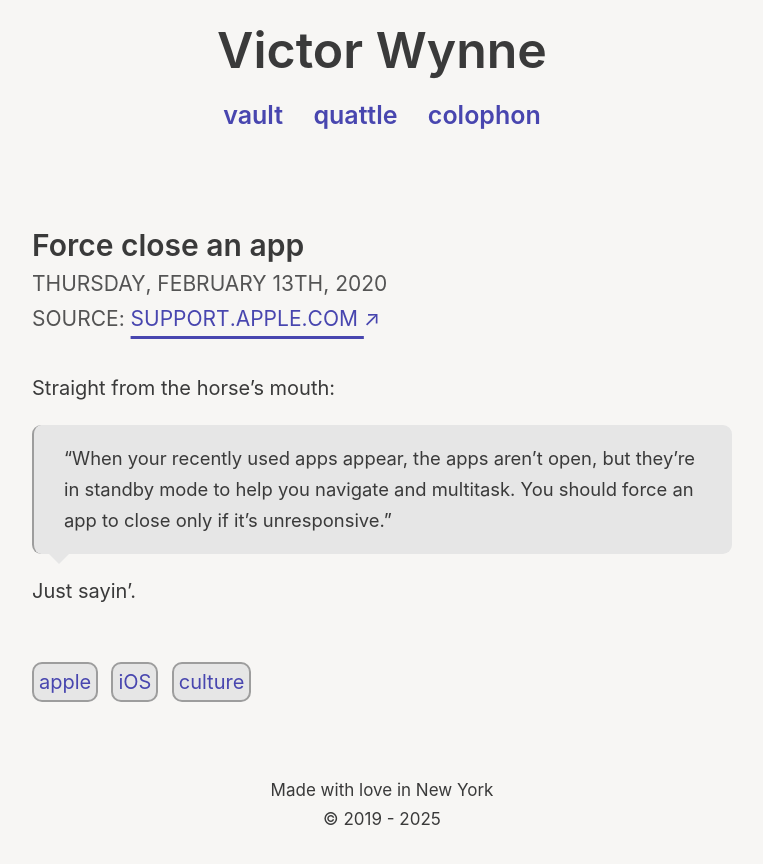
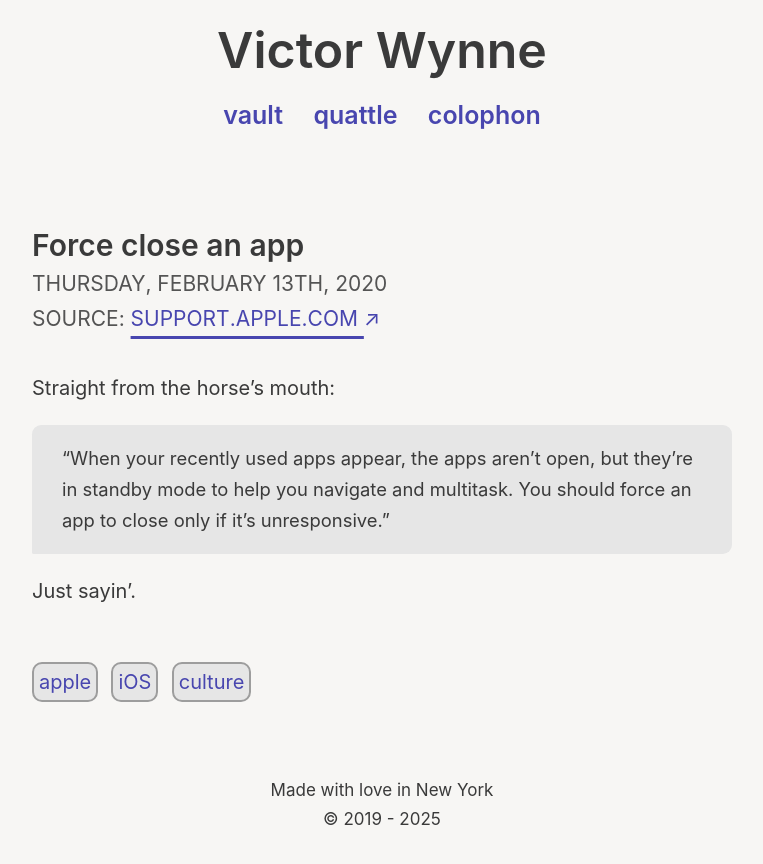
Before and after one commit to victorwynne/victorwynne, a Jekyll site: the page built from _posts/2020-02-13-force-close-an-app.md, in a window 1280 px wide. Shown: the top 864 px of the page, without its empty margins (258-1021 px from the left). Built offline with Jekyll 4.4.1, drawn with Linux system fonts in a browser that asks for light colours.

Commit message:
_type.scss

```diff
--- a/_sass/_type.scss
+++ b/_sass/_type.scss
@@ -173,12 +173,13 @@ blockquote {
   margin: 20px 0;
   font-size: 92%;
   position: relative;
-  border-left: 2px solid $blockquote;
-  border-radius: 0.5em;
+  border-top-left-radius: 0.5em;
+  border-top-right-radius: 0.5em;
+  border-bottom-right-radius: 0.5em;
+  border-bottom-left-radius: 0.1em;
 
   @media (prefers-color-scheme: light) {
     background-color: $light-scheme-blockquote-bg;
-    border-left: 2px solid $light-scheme-blockquote;
   }
 
   p:last-child {
@@ -188,25 +189,6 @@ blockquote {
   @media (min-width: 30em) {
     padding-right: 1.5rem;
     padding-left: 1.5rem;
-  }
-
-/* === Chat bubble tail === */
-  &::after {
-    content: '';
-    position: absolute;
-    bottom: -10px;
-    left: 15px;
-    width: 0;
-    height: 0;
-    border-top: 10px solid $blockquote-bg;
-    border-left: 10px solid transparent;
-    border-right: 10px solid transparent;
-  }
-
-  @media (prefers-color-scheme: light) {
-    &::after {
-      border-top-color: $light-scheme-blockquote-bg;
-    }
   }
 }
 
```
